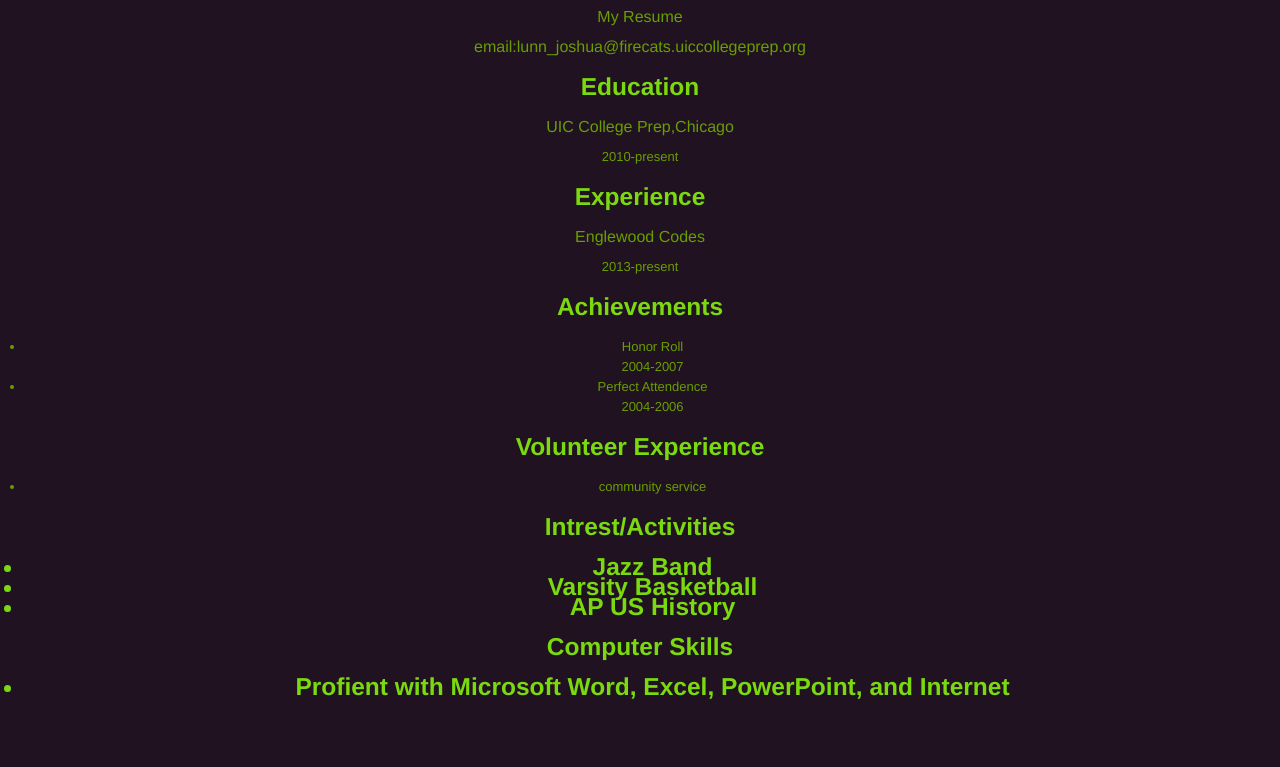
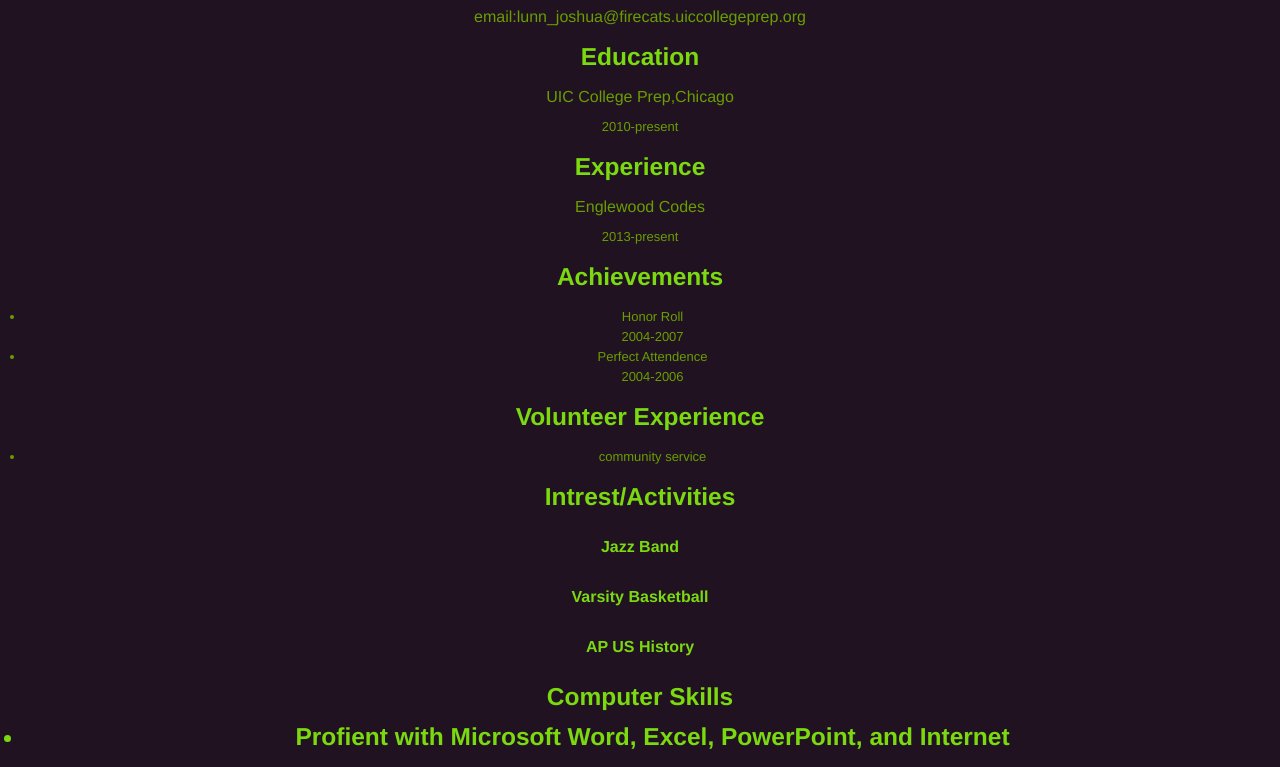
Before and after one commit to joshualunn/DemoDay, a plain HTML site: page job.html in a window 1280 px wide. Shown: the part 176-943 px from the top of the page. Before the commit the page ends 893 px from the top, so only its background shows below. Drawn offline with Linux system fonts and the light colour scheme.

Commit message:
Update job.html

```diff
--- a/job.html
+++ b/job.html
@@ -42,7 +42,7 @@
 
    <p></p>
 
-   <p>My Resume</p>
+
 
    <p></P>
 
@@ -82,15 +82,15 @@
 
    <h3><b>Intrest/Activities</b></p>
 
-   <ul>
 
-     <li>Jazz Band</li>
 
-     <li>Varsity Basketball</li>
+     <p>Jazz Band</p>
 
-     <li>AP US History</li>
+     <p>Varsity Basketball</p>
 
-   </ul>
+     <p></lp>AP US History</p>
+
+
 
    <h3><b>Computer Skills</b><h3>
 
```
